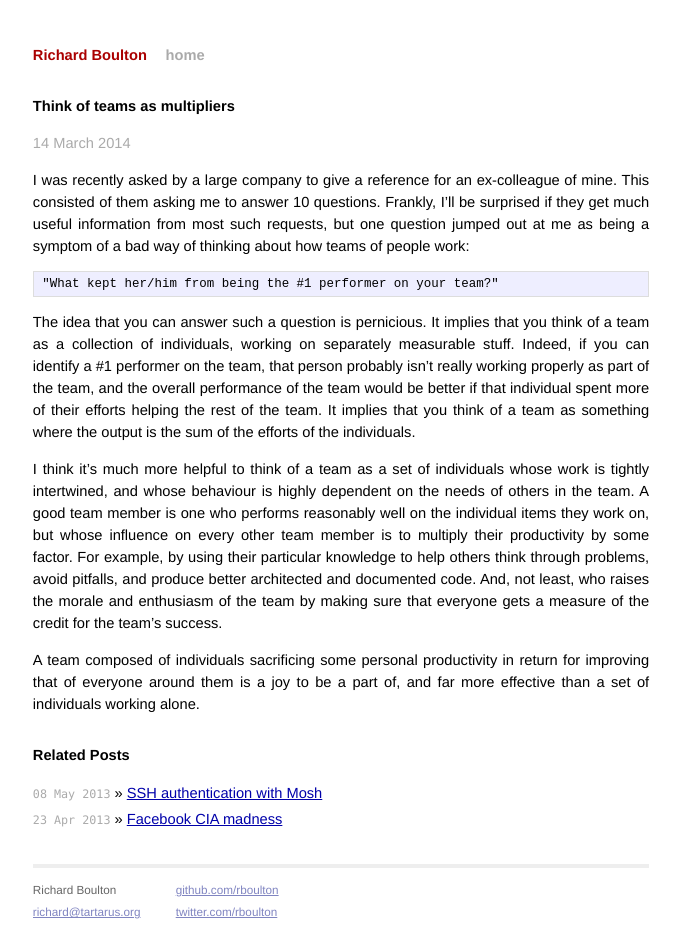
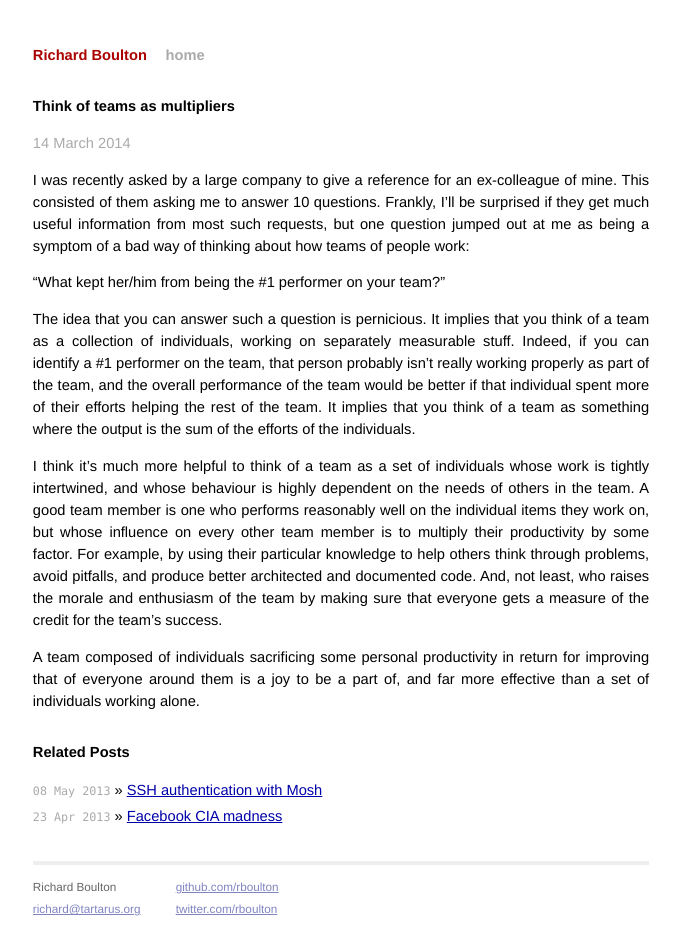
Before and after one commit to rboulton/rboulton.github.io, a Jekyll site: the page built from _posts/2014-03-14-team-multipliers.md, in a window 1280 px wide. Shown: the whole page, without its empty margins (299-980 px from the left). Built offline with Jekyll 4.4.1, drawn with Linux system fonts in a browser that asks for light colours; Markdown is read by kramdown in place of the engine named in the settings.

Commit message:
This should have been a blockquote

```diff
--- a/_posts/2014-03-14-team-multipliers.md
+++ b/_posts/2014-03-14-team-multipliers.md
@@ -14,7 +14,7 @@ I'll be surprised if they get much useful information from most such requests,
 but one question jumped out at me as being a symptom of a bad way of thinking
 about how teams of people work:
 
-    "What kept her/him from being the #1 performer on your team?"
+> "What kept her/him from being the #1 performer on your team?"
 
 The idea that you can answer such a question is pernicious.  It implies that
 you think of a team as a collection of individuals, working on separately
```
